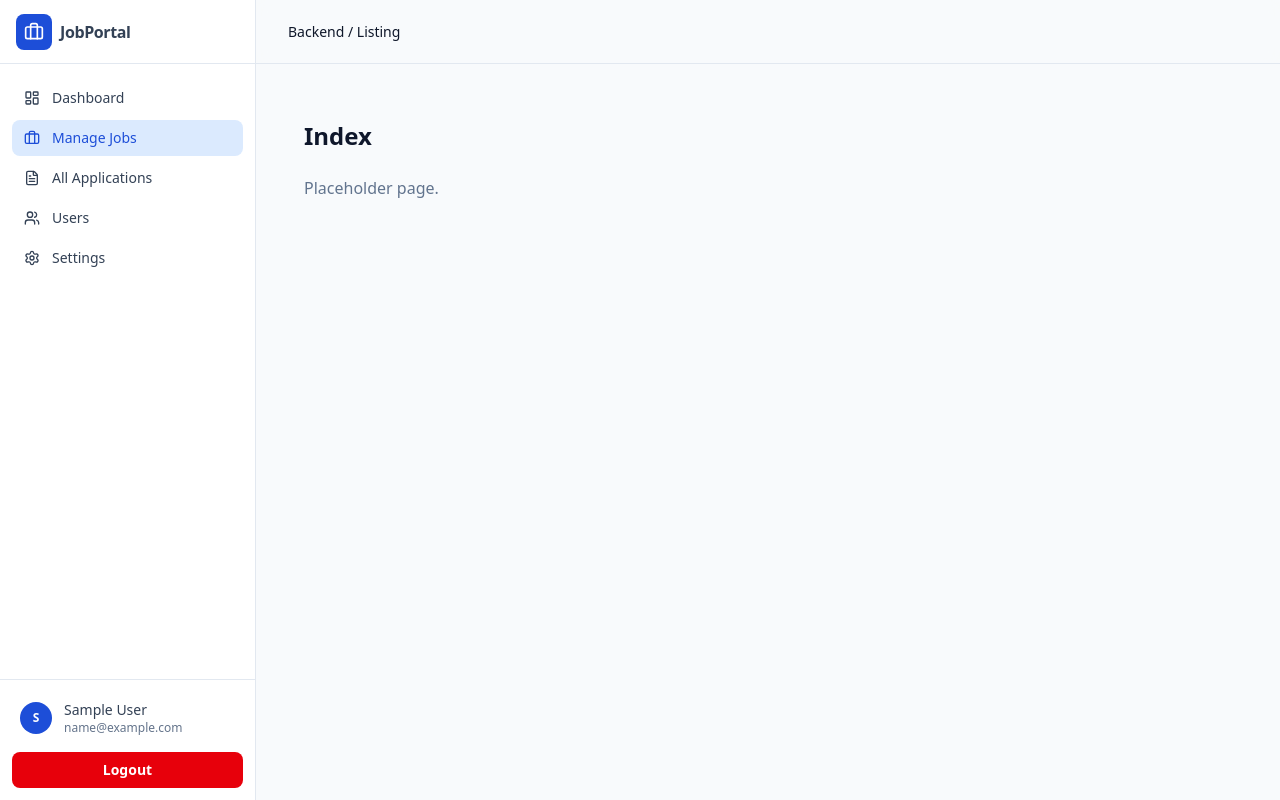
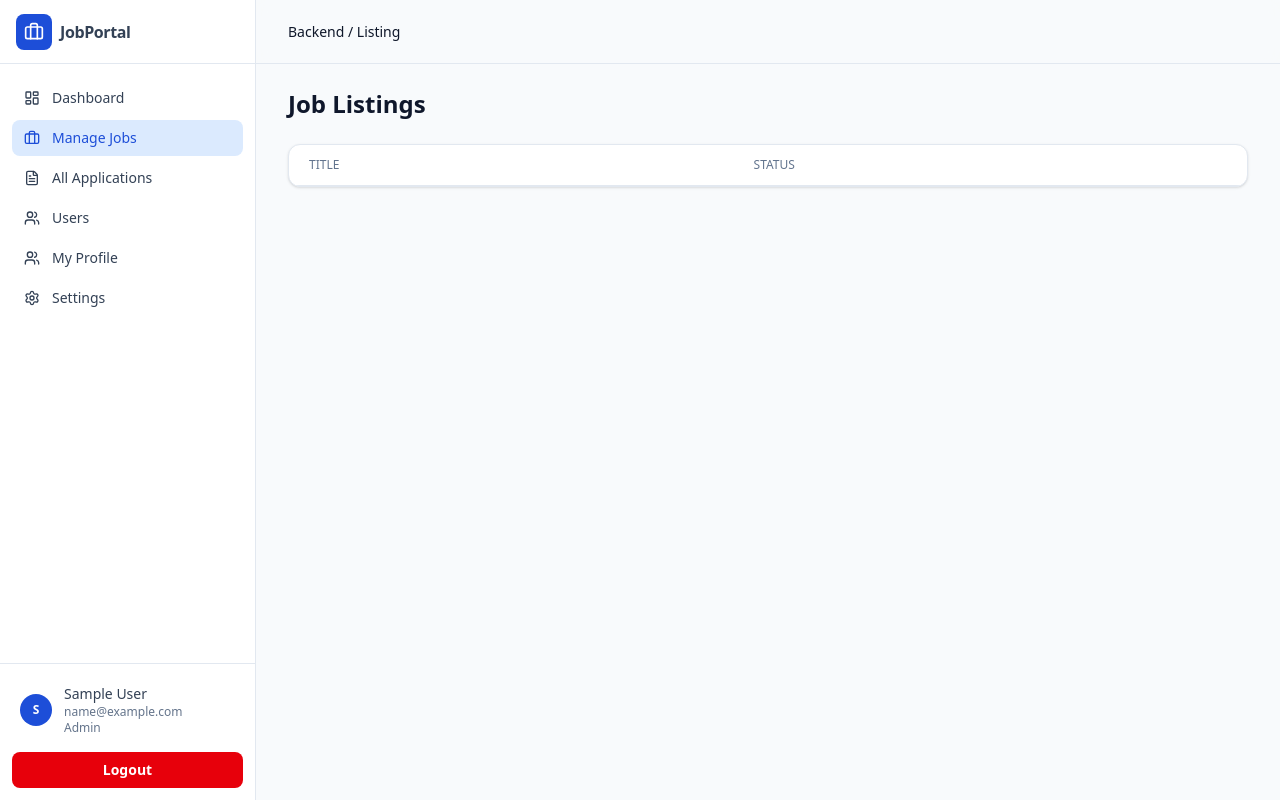
Before and after one commit to sazzadul1205/JobPortal-ATS, a Laravel app: page /backend/listing in a window 1280 px wide. Run offline with Laravel 12, Linux system fonts and the light colour scheme; a user stored in the database is signed in; tables that the repository leaves empty hold one stand-in row (values such as "Sample post"); lists and menus that the app fills with data are empty; style sheets or scripts are compiled from the project's sources; parts of the project's set-up code (start-up, migrations or seed data) failed here and were passed over; some libraries are stand-ins or nearby versions; some web fonts are replaced.

Commit message:
feat(auth): expand user roles and implement profile/user management
Introduce super_admin role support and implement new management views
for user profiles and administrative user oversight.

- Add super_admin user to database seeders
- Implement user management route with role-based data filtering
- Add profile management route and navigation link
- Update app layout to display user roles in the navigation bar
- Standardize page container widths across backend and analytics modules
- Implement data-driven tables for job listings and categories
- Enhance analytics dashboard with statistical overview components

```diff
--- a/resources/js/layouts/app-layout.tsx
+++ b/resources/js/layouts/app-layout.tsx
@@ -20,6 +20,7 @@ const navItemsByRole: Record<string, NavItem[]> = {
         { label: 'Dashboard', href: '/dashboard', icon: LayoutDashboard },
         { label: 'Browse Jobs', href: '/jobs', icon: Briefcase },
         { label: 'My Applications', href: '/applications', icon: FileText },
+        { label: 'My Profile', href: '/profile', icon: Users },
         { label: 'Settings', href: '/settings', icon: Settings },
     ],
     employer: [
@@ -29,6 +30,7 @@ const navItemsByRole: Record<string, NavItem[]> = {
         { label: 'Locations', href: '/backend/locations', icon: Users },
         { label: 'Applications', href: '/backend/application', icon: FileText },
         { label: 'Analytics', href: '/backend/analytics/dashboard', icon: TrendingUp },
+        { label: 'My Profile', href: '/profile', icon: Users },
         { label: 'Settings', href: '/settings', icon: Settings },
     ],
     admin: [
@@ -36,12 +38,13 @@ const navItemsByRole: Record<string, NavItem[]> = {
         { label: 'Manage Jobs', href: '/backend/listing', icon: Briefcase },
         { label: 'All Applications', href: '/backend/application', icon: FileText },
         { label: 'Users', href: '/users', icon: Users },
+        { label: 'My Profile', href: '/profile', icon: Users },
         { label: 'Settings', href: '/settings', icon: Settings },
     ],
 };
 
 export default function AppLayout({ children, breadcrumbs: propsBreadcrumbs = [] }: AppLayoutProps) {
-    const { url, props } = usePage<{ auth?: { user?: { name: string; email: string } } }>();
+    const { url, props } = usePage<{ auth?: { user?: { name: string; email: string; role: string } } }>();
     const [mobileOpen, setMobileOpen] = useState(false);
     const userName = props.auth?.user?.name ?? 'Account';
     const role = props.auth?.user?.role ?? 'job_seeker';
@@ -113,6 +116,7 @@ export default function AppLayout({ children, breadcrumbs: propsBreadcrumbs = []
                         <div className="min-w-0">
                             <p className="text-sidebar-foreground truncate text-sm font-medium">{userName}</p>
                             <p className="text-muted-foreground truncate text-xs">{props.auth?.user?.email ?? ''}</p>
+                            <p className="text-muted-foreground truncate text-xs capitalize">{props.auth?.user?.role ?? ''}</p>
                         </div>
                     </div>
                     <button
--- a/resources/js/pages/Backend/JobCategories/Index.tsx
+++ b/resources/js/pages/Backend/JobCategories/Index.tsx
@@ -12,15 +12,15 @@ interface CategoriesIndexProps {
 }
 
 export default function Index({ categories }: CategoriesIndexProps) {
-    const list = Array.isArray(categories) ? categories : categories?.data ?? [];
+    const list = Array.isArray(categories) ? categories : (categories?.data ?? []);
     return (
         <AppLayout>
             <Head title="Categories" />
-            <div className="mx-auto max-w-7xl px-4 py-8">
+            <div className="mx-auto">
                 <h1 className="mb-6 text-2xl font-bold text-slate-900">Categories</h1>
                 <div className="overflow-hidden rounded-xl border border-slate-200 bg-white shadow-sm">
                     <table className="w-full text-sm">
-                        <thead className="border-b border-slate-200 text-left text-xs uppercase text-slate-500">
+                        <thead className="border-b border-slate-200 text-left text-xs text-slate-500 uppercase">
                             <tr>
                                 <th className="px-5 py-3 font-medium">Name</th>
                                 <th className="px-5 py-3 font-medium">Status</th>
--- a/resources/js/pages/Backend/JobListings/Applications.tsx
+++ b/resources/js/pages/Backend/JobListings/Applications.tsx
@@ -5,7 +5,7 @@ export default function Applications() {
     return (
         <AppLayout>
             <Head title="Applications" />
-            <div className="mx-auto max-w-7xl px-4 py-8">
+            <div className="mx-auto">
                 <h1 className="mb-6 text-2xl font-bold text-slate-900">Applications</h1>
                 <p className="text-slate-500">Placeholder page.</p>
             </div>
--- a/resources/js/pages/Backend/JobListings/Create.tsx
+++ b/resources/js/pages/Backend/JobListings/Create.tsx
@@ -5,7 +5,7 @@ export default function Create() {
     return (
         <AppLayout>
             <Head title="Create" />
-            <div className="mx-auto max-w-7xl px-4 py-8">
+            <div className="mx-auto">
                 <h1 className="mb-6 text-2xl font-bold text-slate-900">Create</h1>
                 <p className="text-slate-500">Placeholder page.</p>
             </div>
--- a/resources/js/pages/Backend/JobListings/Edit.tsx
+++ b/resources/js/pages/Backend/JobListings/Edit.tsx
@@ -5,7 +5,7 @@ export default function Edit() {
     return (
         <AppLayout>
             <Head title="Edit" />
-            <div className="mx-auto max-w-7xl px-4 py-8">
+            <div className="mx-auto">
                 <h1 className="mb-6 text-2xl font-bold text-slate-900">Edit</h1>
                 <p className="text-slate-500">Placeholder page.</p>
             </div>
--- a/resources/js/pages/Backend/JobListings/Index.tsx
+++ b/resources/js/pages/Backend/JobListings/Index.tsx
@@ -1,13 +1,41 @@
 import AppLayout from '@/layouts/app-layout';
 import { Head } from '@inertiajs/react';
 
-export default function Index() {
+interface JobListing {
+    id: number;
+    title: string;
+    is_active: boolean;
+}
+
+interface JobListingsIndexProps {
+    jobListings: JobListing[] | { data: JobListing[] };
+}
+
+export default function Index({ jobListings }: JobListingsIndexProps) {
+    const list = Array.isArray(jobListings) ? jobListings : (jobListings?.data ?? []);
     return (
         <AppLayout>
-            <Head title="Index" />
-            <div className="mx-auto max-w-7xl px-4 py-8">
-                <h1 className="mb-6 text-2xl font-bold text-slate-900">Index</h1>
-                <p className="text-slate-500">Placeholder page.</p>
+            <Head title="Job Listings" />
+            <div className="mx-auto">
+                <h1 className="mb-6 text-2xl font-bold text-slate-900">Job Listings</h1>
+                <div className="overflow-hidden rounded-xl border border-slate-200 bg-white shadow-sm">
+                    <table className="w-full text-sm">
+                        <thead className="border-b border-slate-200 text-left text-xs text-slate-500 uppercase">
+                            <tr>
+                                <th className="px-5 py-3 font-medium">Title</th>
+                                <th className="px-5 py-3 font-medium">Status</th>
+                            </tr>
+                        </thead>
+                        <tbody>
+                            {list.map((job) => (
+                                <tr key={job.id} className="border-b border-slate-100 last:border-0">
+                                    <td className="px-5 py-3 font-medium text-slate-900">{job.title}</td>
+                                    <td className="px-5 py-3 text-slate-600">{job.is_active ? 'Active' : 'Inactive'}</td>
+                                </tr>
+                            ))}
+                        </tbody>
+                    </table>
+                </div>
             </div>
         </AppLayout>
     );
--- a/resources/js/pages/Backend/JobListings/Show.tsx
+++ b/resources/js/pages/Backend/JobListings/Show.tsx
@@ -5,7 +5,7 @@ export default function Show() {
     return (
         <AppLayout>
             <Head title="Show" />
-            <div className="mx-auto max-w-7xl px-4 py-8">
+            <div className="mx-auto">
                 <h1 className="mb-6 text-2xl font-bold text-slate-900">Show</h1>
                 <p className="text-slate-500">Placeholder page.</p>
             </div>
--- a/resources/js/pages/Backend/Locations/Index.tsx
+++ b/resources/js/pages/Backend/Locations/Index.tsx
@@ -12,15 +12,15 @@ interface LocationsIndexProps {
 }
 
 export default function Index({ locations }: LocationsIndexProps) {
-    const list = Array.isArray(locations) ? locations : locations?.data ?? [];
+    const list = Array.isArray(locations) ? locations : (locations?.data ?? []);
     return (
         <AppLayout>
             <Head title="Locations" />
-            <div className="mx-auto max-w-7xl px-4 py-8">
+            <div className="mx-auto">
                 <h1 className="mb-6 text-2xl font-bold text-slate-900">Locations</h1>
                 <div className="overflow-hidden rounded-xl border border-slate-200 bg-white shadow-sm">
                     <table className="w-full text-sm">
-                        <thead className="border-b border-slate-200 text-left text-xs uppercase text-slate-500">
+                        <thead className="border-b border-slate-200 text-left text-xs text-slate-500 uppercase">
                             <tr>
                                 <th className="px-5 py-3 font-medium">Name</th>
                                 <th className="px-5 py-3 font-medium">Status</th>
--- a/resources/js/pages/analytics/dashboard.tsx
+++ b/resources/js/pages/analytics/dashboard.tsx
@@ -1,13 +1,46 @@
 import AppLayout from '@/layouts/app-layout';
 import { Head } from '@inertiajs/react';
 
-export default function dashboard() {
+interface Stats {
+    total_applications: number;
+    average_score: number;
+    score_distribution: Record<string, number>;
+    top_skills: Record<string, number>;
+    status_breakdown: Record<string, number>;
+}
+
+interface AnalyticsDashboardProps {
+    stats: Stats;
+    userRole: string;
+}
+
+export default function Dashboard({ stats, userRole }: AnalyticsDashboardProps) {
     return (
         <AppLayout>
-            <Head title="dashboard" />
+            <Head title="Analytics Dashboard" />
             <div className="mx-auto max-w-7xl px-4 py-8">
-                <h1 className="mb-6 text-2xl font-bold text-slate-900">dashboard</h1>
-                <p className="text-slate-500">Placeholder page.</p>
+                <h1 className="mb-6 text-2xl font-bold text-slate-900">Analytics Dashboard</h1>
+                <div className="grid gap-4 sm:grid-cols-2 xl:grid-cols-4">
+                    <div className="rounded-xl border border-slate-200 bg-white p-5 shadow-sm">
+                        <p className="text-sm text-slate-500">Total Applications</p>
+                        <p className="mt-2 text-3xl font-bold text-slate-900">{stats.total_applications}</p>
+                    </div>
+                    <div className="rounded-xl border border-slate-200 bg-white p-5 shadow-sm">
+                        <p className="text-sm text-slate-500">Average Score</p>
+                        <p className="mt-2 text-3xl font-bold text-slate-900">{stats.average_score}</p>
+                    </div>
+                </div>
+                <div className="mt-8 rounded-xl border border-slate-200 bg-white p-5 shadow-sm">
+                    <h2 className="mb-3 text-lg font-semibold text-slate-900">Score Distribution</h2>
+                    <ul className="space-y-2">
+                        {Object.entries(stats.score_distribution).map(([label, value]) => (
+                            <li key={label} className="flex justify-between text-sm text-slate-600">
+                                <span>{label}</span>
+                                <span className="font-semibold">{value}</span>
+                            </li>
+                        ))}
+                    </ul>
+                </div>
             </div>
         </AppLayout>
     );
--- a/resources/js/pages/analytics/job-analysis.tsx
+++ b/resources/js/pages/analytics/job-analysis.tsx
@@ -5,7 +5,7 @@ export default function JobAnalysis() {
     return (
         <AppLayout>
             <Head title="job-analysis" />
-            <div className="mx-auto max-w-7xl px-4 py-8">
+            <div className="mx-auto">
                 <h1 className="mb-6 text-2xl font-bold text-slate-900">job-analysis</h1>
                 <p className="text-slate-500">Placeholder page.</p>
             </div>
--- a/resources/js/pages/applications/create.tsx
+++ b/resources/js/pages/applications/create.tsx
@@ -5,7 +5,7 @@ export default function create() {
     return (
         <AppLayout>
             <Head title="create" />
-            <div className="mx-auto max-w-7xl px-4 py-8">
+            <div className="mx-auto">
                 <h1 className="mb-6 text-2xl font-bold text-slate-900">create</h1>
                 <p className="text-slate-500">Placeholder page.</p>
             </div>
--- a/resources/js/pages/applications/merge-resumes.tsx
+++ b/resources/js/pages/applications/merge-resumes.tsx
@@ -5,7 +5,7 @@ export default function MergeResumes() {
     return (
         <AppLayout>
             <Head title="merge-resumes" />
-            <div className="mx-auto max-w-7xl px-4 py-8">
+            <div className="mx-auto">
                 <h1 className="mb-6 text-2xl font-bold text-slate-900">merge-resumes</h1>
                 <p className="text-slate-500">Placeholder page.</p>
             </div>
--- a/resources/js/pages/applications/show.tsx
+++ b/resources/js/pages/applications/show.tsx
@@ -5,7 +5,7 @@ export default function show() {
     return (
         <AppLayout>
             <Head title="show" />
-            <div className="mx-auto max-w-7xl px-4 py-8">
+            <div className="mx-auto">
                 <h1 className="mb-6 text-2xl font-bold text-slate-900">show</h1>
                 <p className="text-slate-500">Placeholder page.</p>
             </div>
--- a/resources/js/pages/jobs/show.tsx
+++ b/resources/js/pages/jobs/show.tsx
@@ -5,7 +5,7 @@ export default function show() {
     return (
         <AppLayout>
             <Head title="show" />
-            <div className="mx-auto max-w-7xl px-4 py-8">
+            <div className="mx-auto">
                 <h1 className="mb-6 text-2xl font-bold text-slate-900">show</h1>
                 <p className="text-slate-500">Placeholder page.</p>
             </div>
--- /dev/null
+++ b/resources/js/pages/profile/index.tsx
@@ -0,0 +1,41 @@
+import AppLayout from '@/layouts/app-layout';
+import { Head, usePage } from '@inertiajs/react';
+import { useState } from 'react';
+
+export default function ProfileIndex() {
+    const { props } = usePage<{ auth?: { user?: { name: string; email: string } } }>();
+    const [name, setName] = useState(props.auth?.user?.name ?? '');
+    const [email, setEmail] = useState(props.auth?.user?.email ?? '');
+    const [phone, setPhone] = useState('');
+    const [resume, setResume] = useState<File | null>(null);
+
+    return (
+        <AppLayout>
+            <Head title="My Profile" />
+            <div className="mx-auto max-w-3xl px-4 py-8">
+                <h1 className="mb-6 text-2xl font-bold text-slate-900">My Profile</h1>
+                <form className="space-y-4 rounded-xl border border-slate-200 bg-white p-6 shadow-sm">
+                    <div>
+                        <label className="mb-1.5 block text-sm font-medium text-slate-700">Name</label>
+                        <input value={name} onChange={(e) => setName(e.target.value)} className="w-full rounded-lg border border-slate-300 px-3 py-2 text-sm" />
+                    </div>
+                    <div>
+                        <label className="mb-1.5 block text-sm font-medium text-slate-700">Email</label>
+                        <input value={email} onChange={(e) => setEmail(e.target.value)} className="w-full rounded-lg border border-slate-300 px-3 py-2 text-sm" />
+                    </div>
+                    <div>
+                        <label className="mb-1.5 block text-sm font-medium text-slate-700">Phone</label>
+                        <input value={phone} onChange={(e) => setPhone(e.target.value)} className="w-full rounded-lg border border-slate-300 px-3 py-2 text-sm" />
+                    </div>
+                    <div>
+                        <label className="mb-1.5 block text-sm font-medium text-slate-700">Resume</label>
+                        <input type="file" onChange={(e) => setResume(e.target.files?.[0] ?? null)} className="w-full text-sm" />
+                    </div>
+                    <button type="submit" className="rounded-lg bg-indigo-600 px-4 py-2 text-sm font-semibold text-white hover:bg-indigo-700">
+                        Save Profile
+                    </button>
+                </form>
+            </div>
+        </AppLayout>
+    );
+}
--- /dev/null
+++ b/resources/js/pages/users/index.tsx
@@ -0,0 +1,56 @@
+import AppLayout from '@/layouts/app-layout';
+import { Head } from '@inertiajs/react';
+
+interface User {
+    id: number;
+    name: string;
+    email: string;
+    role: string;
+}
+
+interface UsersIndexProps {
+    admins: User[];
+    superAdmins: User[];
+    employers: User[];
+}
+
+export default function Index({ admins, superAdmins, employers }: UsersIndexProps) {
+    const sections = [
+        { title: 'Admins', users: admins },
+        { title: 'Super Admins', users: superAdmins },
+        { title: 'Employers', users: employers },
+    ];
+    return (
+        <AppLayout>
+            <Head title="User Management" />
+            <div className="mx-auto">
+                <h1 className="mb-6 text-2xl font-bold text-slate-900">User Management</h1>
+                {sections.map((section) => (
+                    <div key={section.title} className="mb-8">
+                        <h2 className="mb-3 text-lg font-semibold text-slate-900">{section.title}</h2>
+                        <div className="overflow-hidden rounded-xl border border-slate-200 bg-white shadow-sm">
+                            <table className="w-full text-sm">
+                                <thead className="border-b border-slate-200 text-left text-xs text-slate-500 uppercase">
+                                    <tr>
+                                        <th className="px-5 py-3 font-medium">Name</th>
+                                        <th className="px-5 py-3 font-medium">Email</th>
+                                        <th className="px-5 py-3 font-medium">Role</th>
+                                    </tr>
+                                </thead>
+                                <tbody>
+                                    {section.users.map((user) => (
+                                        <tr key={user.id} className="border-b border-slate-100 last:border-0">
+                                            <td className="px-5 py-3 font-medium text-slate-900">{user.name}</td>
+                                            <td className="px-5 py-3 text-slate-600">{user.email}</td>
+                                            <td className="px-5 py-3 text-slate-600">{user.role}</td>
+                                        </tr>
+                                    ))}
+                                </tbody>
+                            </table>
+                        </div>
+                    </div>
+                ))}
+            </div>
+        </AppLayout>
+    );
+}
--- a/routes/web.php
+++ b/routes/web.php
@@ -83,6 +83,20 @@ Route::middleware(['auth'])->group(function () {
         Route::get('analytics/ats-stats', [ApplicationController::class, 'getATSStats'])->name('analytics.ats-stats');
     });
 
+    Route::get('/users', function () {
+        $user = auth()->user();
+        $data = [
+            'admins' => User::where('role', 'admin')->get(['id', 'name', 'email', 'role']),
+            'employers' => User::where('role', 'employer')->get(['id', 'name', 'email', 'role']),
+        ];
+        if ($user && $user->role === 'super_admin') {
+            $data['superAdmins'] = User::where('role', 'super_admin')->get(['id', 'name', 'email', 'role']);
+        } else {
+            $data['superAdmins'] = [];
+        }
+        return Inertia::render('users/index', $data);
+    })->name('users.index');
+    Route::get('/profile', fn () => Inertia::render('profile/index'))->name('profile.index');
     Route::get('/settings', fn () => Inertia::render('settings/index'))->name('settings.index');
     // Settings routes
     Route::prefix('settings')->name('settings.')->group(function () {
```
Also changed, not shown: database/seeders/DatabaseSeeder.php (+14 -1 lines).
